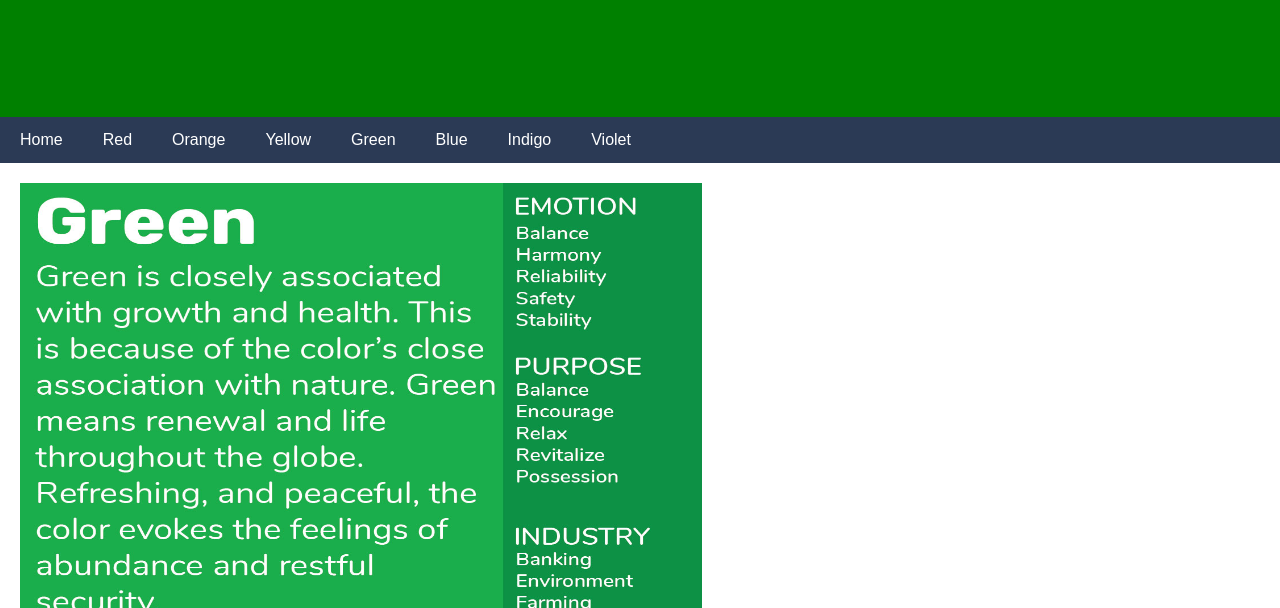
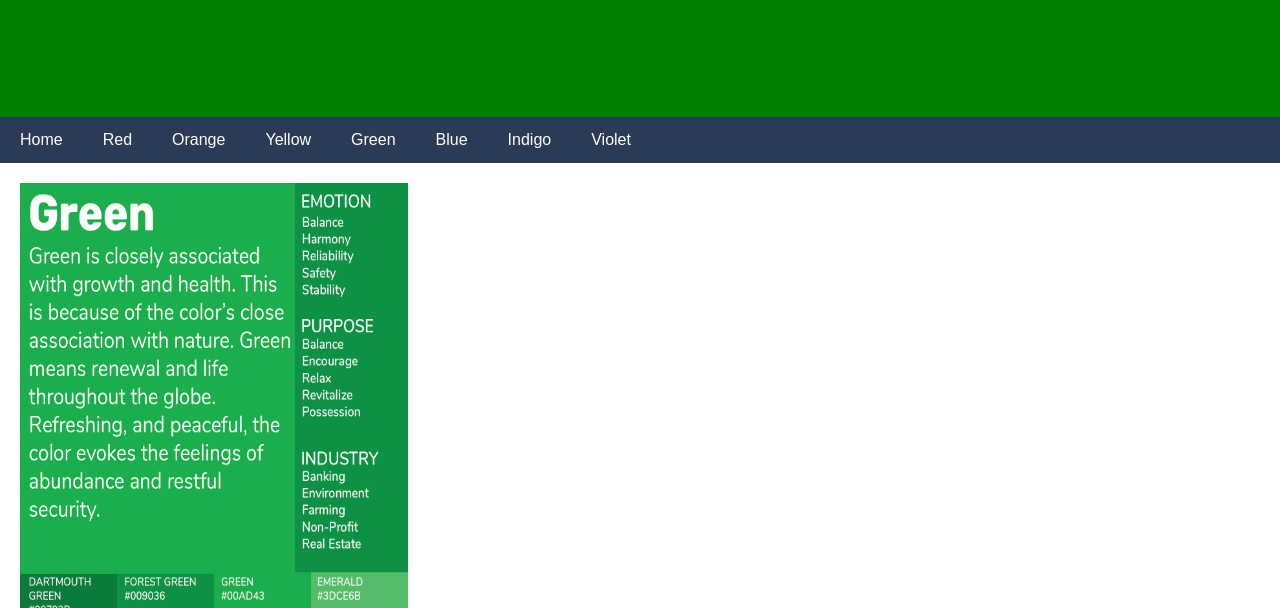
Before and after one commit to StasiaRose1014/github.io, a plain HTML site: page green.html in a window 1280 px wide. Shown: the part 192-800 px from the top of the page. Drawn offline with Linux system fonts and the light colour scheme.

Commit message:
Update green.html

```diff
--- a/green.html
+++ b/green.html
@@ -32,7 +32,7 @@
   <div class="main">
 
     <img src="images/green1.jpg" alt="green"
-		 width="682" height="602"/>
+		 width="388" height="469"/>
 
 	 <br>
 
```
